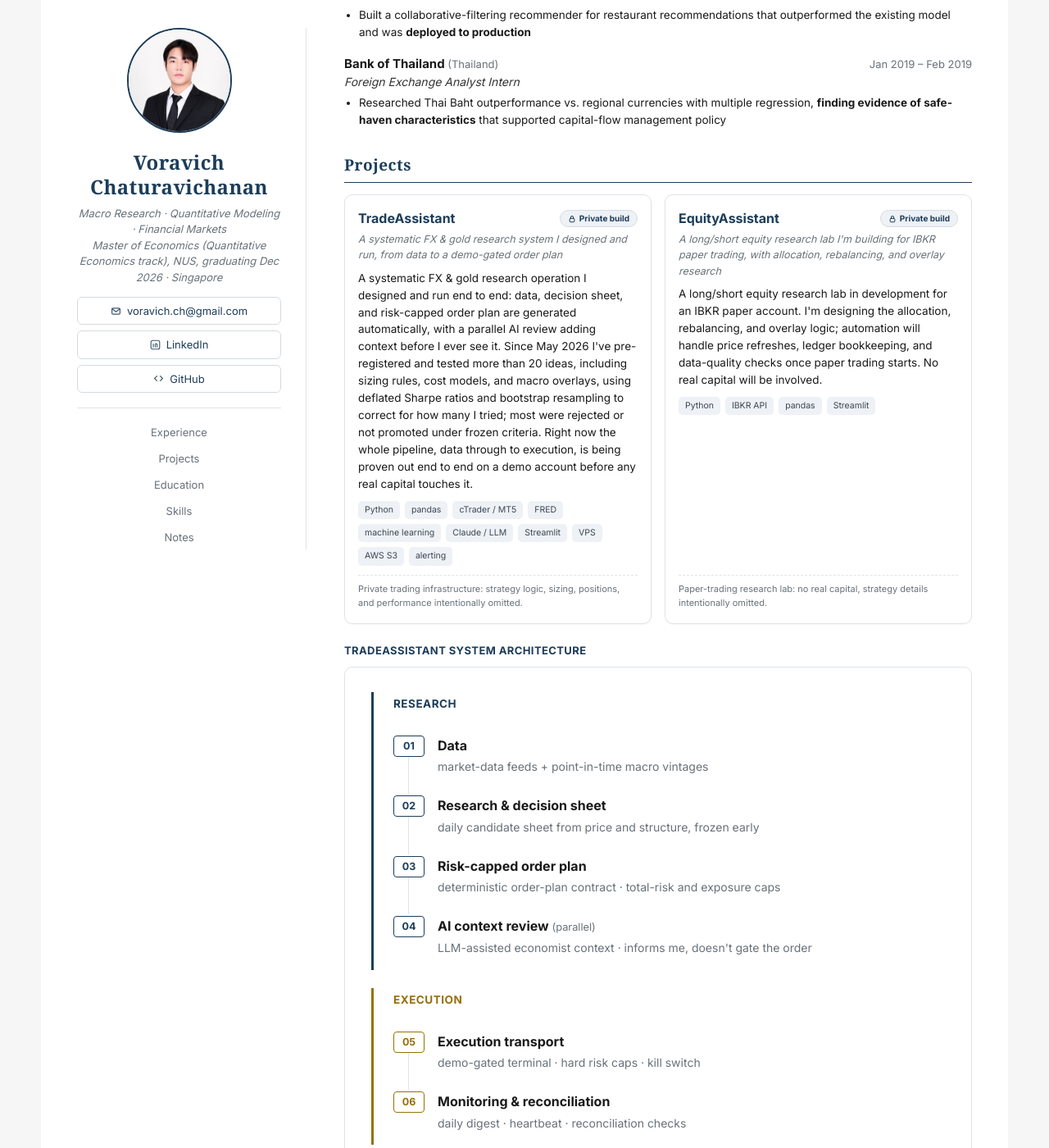
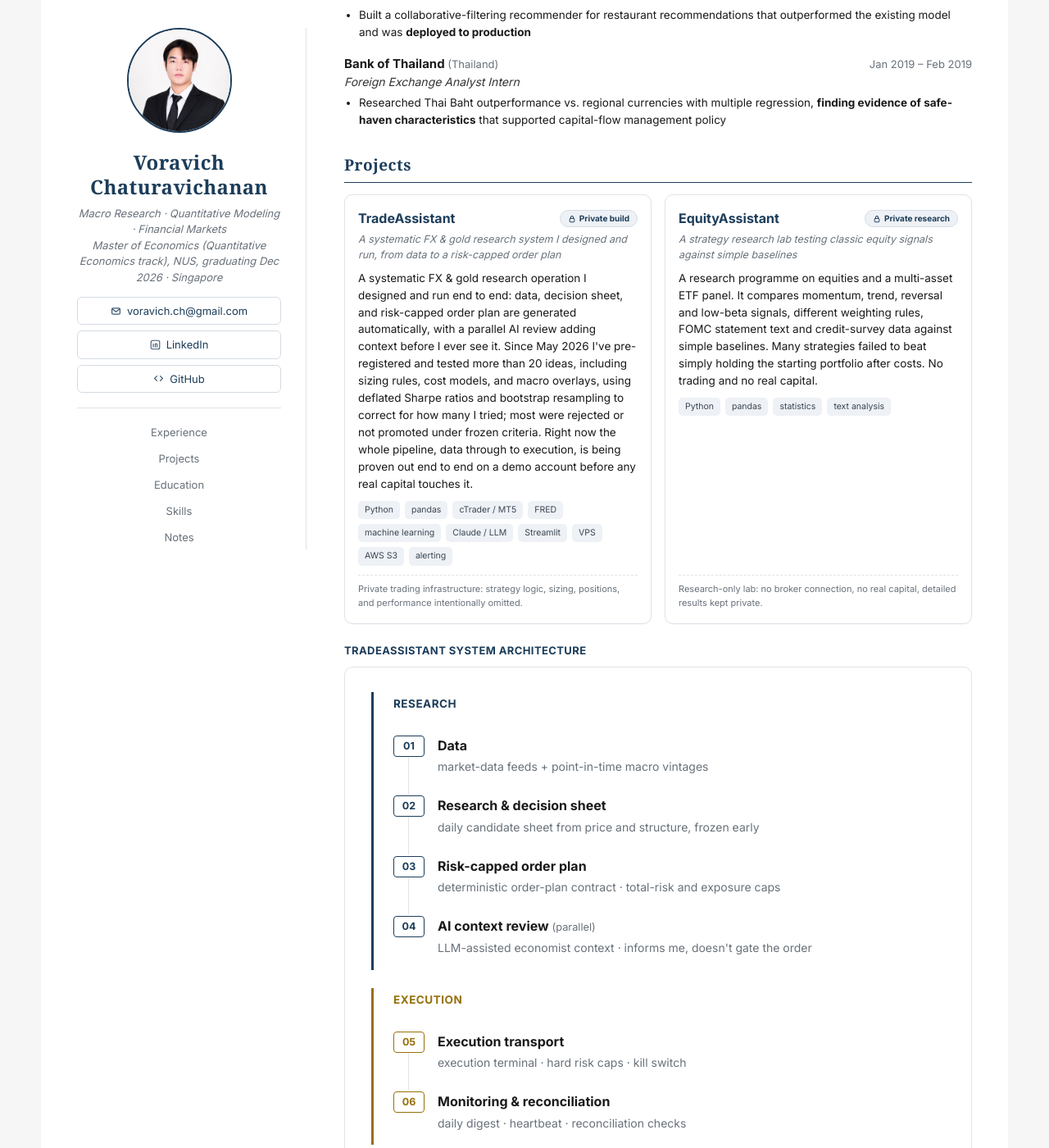
Before and after one commit to voravich-ch/voravich-ch.github.io, a Jekyll site: the page index.html, which Jekyll copies as it is, in a window 1280 px wide and 1400 px high, scrolled down 820 px. Shown: the whole window at 82% size. Built offline with Jekyll 4.4.1, drawn with Linux system fonts in a browser that asks for light colours; some of the changed text lies outside the part shown.

Commit message:
Update project descriptions and skills in index.html

```diff
--- a/index.html
+++ b/index.html
@@ -188,17 +188,17 @@
     <div class="grid">
       <div class="card">
         <div class="card-top"><h3>TradeAssistant</h3><span class="lock"><svg width="10" height="10" viewBox="0 0 16 16" fill="none" stroke="currentColor" stroke-width="1.6" stroke-linecap="round" stroke-linejoin="round"><rect x="3.5" y="7" width="9" height="7" rx="1.5"/><path d="M5.5 7V4.8a2.5 2.5 0 0 1 5 0V7"/></svg>Private build</span></div>
-        <div class="ptag">A systematic FX &amp; gold research system I designed and run, from data to a demo-gated order plan</div>
+        <div class="ptag">A systematic FX &amp; gold research system I designed and run, from data to a risk-capped order plan</div>
         <p class="desc">A systematic FX &amp; gold research operation I designed and run end to end: data, decision sheet, and risk-capped order plan are generated automatically, with a parallel AI review adding context before I ever see it. Since May 2026 I've pre-registered and tested more than 20 ideas, including sizing rules, cost models, and macro overlays, using deflated Sharpe ratios and bootstrap resampling to correct for how many I tried; most were rejected or not promoted under frozen criteria. Right now the whole pipeline, data through to execution, is being proven out end to end on a demo account before any real capital touches it.</p>
         <div class="chips"><span class="chip">Python</span><span class="chip">pandas</span><span class="chip">cTrader / MT5</span><span class="chip">FRED</span><span class="chip">machine learning</span><span class="chip">Claude / LLM</span><span class="chip">Streamlit</span><span class="chip">VPS</span><span class="chip">AWS S3</span><span class="chip">alerting</span></div>
         <div class="pnote">Private trading infrastructure: strategy logic, sizing, positions, and performance intentionally omitted.</div>
       </div>
       <div class="card">
-        <div class="card-top"><h3>EquityAssistant</h3><span class="lock"><svg width="10" height="10" viewBox="0 0 16 16" fill="none" stroke="currentColor" stroke-width="1.6" stroke-linecap="round" stroke-linejoin="round"><rect x="3.5" y="7" width="9" height="7" rx="1.5"/><path d="M5.5 7V4.8a2.5 2.5 0 0 1 5 0V7"/></svg>Private build</span></div>
-        <div class="ptag">A long/short equity research lab I'm building for IBKR paper trading, with allocation, rebalancing, and overlay research</div>
-        <p class="desc">A long/short equity research lab in development for an IBKR paper account. I'm designing the allocation, rebalancing, and overlay logic; automation will handle price refreshes, ledger bookkeeping, and data-quality checks once paper trading starts. No real capital will be involved.</p>
-        <div class="chips"><span class="chip">Python</span><span class="chip">IBKR API</span><span class="chip">pandas</span><span class="chip">Streamlit</span></div>
-        <div class="pnote">Paper-trading research lab: no real capital, strategy details intentionally omitted.</div>
+        <div class="card-top"><h3>EquityAssistant</h3><span class="lock"><svg width="10" height="10" viewBox="0 0 16 16" fill="none" stroke="currentColor" stroke-width="1.6" stroke-linecap="round" stroke-linejoin="round"><rect x="3.5" y="7" width="9" height="7" rx="1.5"/><path d="M5.5 7V4.8a2.5 2.5 0 0 1 5 0V7"/></svg>Private research</span></div>
+        <div class="ptag">A strategy research lab testing classic equity signals against simple baselines</div>
+        <p class="desc">A research programme on equities and a multi-asset ETF panel. It compares momentum, trend, reversal and low-beta signals, different weighting rules, FOMC statement text and credit-survey data against simple baselines. Many strategies failed to beat simply holding the starting portfolio after costs. No trading and no real capital.</p>
+        <div class="chips"><span class="chip">Python</span><span class="chip">pandas</span><span class="chip">statistics</span><span class="chip">text analysis</span></div>
+        <div class="pnote">Research-only lab: no broker connection, no real capital, detailed results kept private.</div>
       </div>
     </div>
 
@@ -228,7 +228,7 @@
           <div class="arch-zone-label">Execution</div>
           <div class="arch-stage">
             <span class="arch-tag">05</span>
-            <div><strong>Execution transport</strong><p>demo-gated terminal · hard risk caps · kill switch</p></div>
+            <div><strong>Execution transport</strong><p>execution terminal · hard risk caps · kill switch</p></div>
           </div>
           <div class="arch-stage">
             <span class="arch-tag">06</span>
@@ -246,7 +246,7 @@
       <div class="erow"><span class="org">National University of Singapore <span class="loc">(Singapore)</span></span><span class="date">Aug 2025 – Dec 2026</span></div>
       <div class="role">Master of Economics (Quantitative Economics track)</div>
       <div class="cw">10-student cohort; coursework taken alongside PhD and MRes Economics candidates, including EC6883 (NUS's PhD research-methods course)</div>
-      <div class="cw">Coursework: Econometrics, Machine Learning, Portfolio Management, Quantitative Investing (cross-faculty with MSc Financial Engineering), Advanced International Finance, Term Structure and Interest Rate Derivatives</div>
+      <div class="cw">Coursework: Econometrics, Machine Learning, Portfolio Management, Advanced International Finance, Quantitative Investing and Term Structure &amp; Interest Rate Derivatives (both cross-faculty with MSc Financial Engineering)</div>
     </div>
 
     <div class="entry">
@@ -266,9 +266,9 @@
 
   <section class="skills reveal" id="skills">
     <h2>Skills &amp; Certifications</h2>
-    <p><span class="lbl">Technical:</span> Financial Analysis · Risk Management · Quantitative &amp; Portfolio Analysis · Econometrics · Python · R · SQL/PSQL · VBA · Tableau · MongoDB · AWS · GCP · Git</p>
+    <p><span class="lbl">Technical:</span> Financial Analysis · Risk Management · Quantitative &amp; Portfolio Analysis · Econometrics · Python · R · SQL/PSQL · VBA · TensorFlow · Tableau · MongoDB · AWS · GCP · Git</p>
     <p><span class="lbl">Certifications:</span> Financial Risk Manager (FRM): Part I passed; Part II candidate (May 2027)</p>
-    <p><span class="lbl">Recognition:</span> Liaison Officer to Governor Kazuo Ueda (Bank of Japan), 30th EMEAP Governors' Meeting, Jul 2025 (1 of 15 appointed) · Finalist, 2020 Microsoft Azure / UNDP Hackathon</p>
+    <p><span class="lbl">Recognition:</span> Liaison Officer to Governor Kazuo Ueda (Bank of Japan), 30th EMEAP Governors' Meeting, Jul 2025 · Selected as Liaison Officer to the U.S. Federal Reserve delegation, IMF–World Bank Group Annual Meetings 2026</p>
     <p><span class="lbl">Languages:</span> Thai (Native), English (Fluent), Japanese (Conversational)</p>
   </section>
 
```
